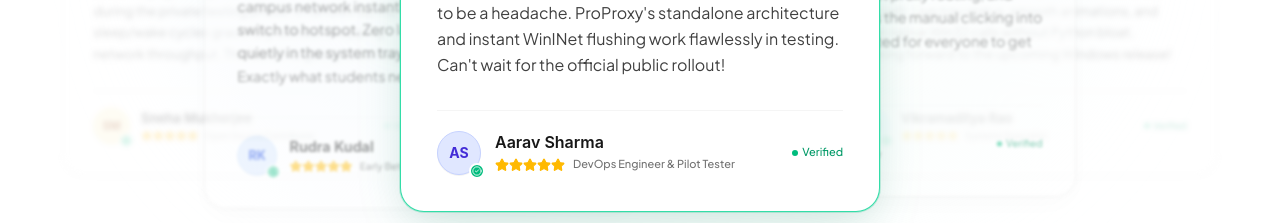
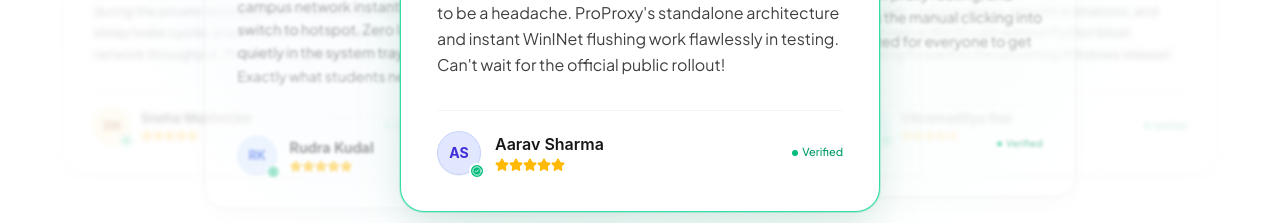
Before and after one commit to namanagrawal1425/proproxy-web, a React (Vite) app: page / in a window 1280 px wide. Shown: the part 8300-8523 px from the top of the page. Built offline with nearby package versions, Linux system fonts and the light colour scheme.

Commit message:
refactor: remove role label next to star ratings in review cards

```diff
--- a/src/components/ReviewsSection.jsx
+++ b/src/components/ReviewsSection.jsx
@@ -224,20 +224,15 @@ export default function ReviewsSection() {
                       </div>
                     </div>
 
-                    {/* Name & Role & Rating */}
+                    {/* Name & Rating */}
                     <div>
                       <div className="font-display font-semibold text-base text-neutral-900 leading-tight">
                         {review.name}
                       </div>
-                      <div className="flex items-center gap-2 mt-1">
-                        <div className="flex items-center text-amber-400">
-                          {[...Array(review.rating)].map((_, i) => (
-                            <Star key={i} className="w-3.5 h-3.5 fill-amber-400 text-amber-400" />
-                          ))}
-                        </div>
-                        <span className="text-[11px] font-sans text-neutral-500 font-medium">
-                          {review.role}
-                        </span>
+                      <div className="flex items-center text-amber-400 mt-1">
+                        {[...Array(review.rating)].map((_, i) => (
+                          <Star key={i} className="w-3.5 h-3.5 fill-amber-400 text-amber-400" />
+                        ))}
                       </div>
                     </div>
                   </div>
```
